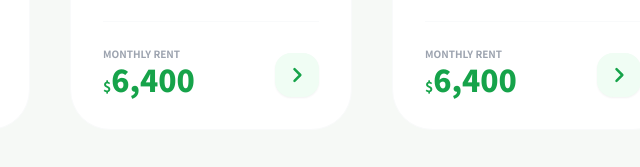
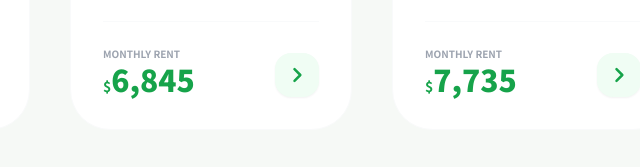
Before and after one commit to linhoanh280505-bot/my-rent-site, a plain HTML site: page index.html in a window 1280 px wide. Shown: the part 611-778 px from the top of the page, 590-1230 px from the left. Drawn offline with nearby package versions, Linux system fonts and the light colour scheme.

Commit message:
Update index.html

```diff
--- a/index.html
+++ b/index.html
@@ -231,7 +231,7 @@
                             title: city + titles[i % titles.length] + " (物件" + (i+1) + ")",
                             city: city,
                             // 前 5 筆設為 6400 方便測試
-                            price: i < 5 ? 6400 : (Math.floor(Math.random()*20000) + 5000),
+                            price: i < 2 ? 6400 : (Math.floor(Math.random()*20000) + 5000),
                             type: types[i % 3],
                             size: Math.floor(Math.random()*25) + 5,
                             floor: Math.floor(Math.random()*15) + 1,
```
